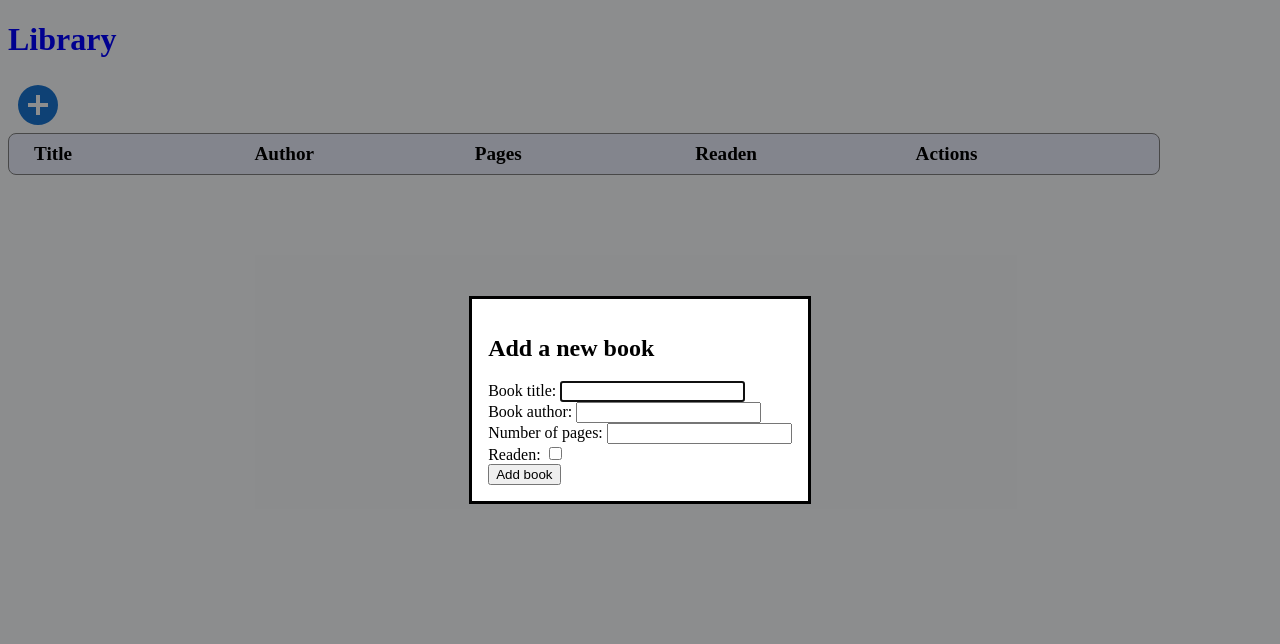
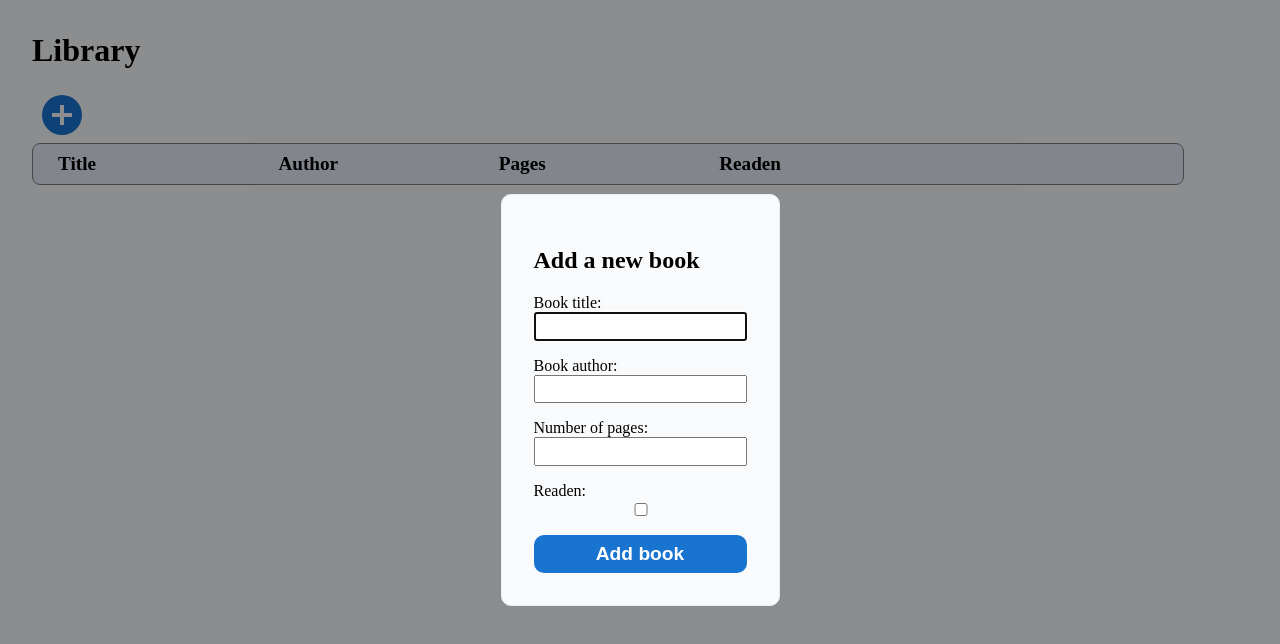
Before and after one commit to angelrcd/odin-library, a website: page index.html in a window 1280 px wide. Both pictures are taken after a click on the button "add new book button". Drawn offline with Linux system fonts and the light colour scheme.

Commit message:
Improve style

```diff
--- a/index.html
+++ b/index.html
@@ -19,7 +19,7 @@
           <th>Author</th>
           <th>Pages</th>
           <th>Readen</th>
-          <th>Actions</th>
+          <th></th>
         </tr>
       </thead>
       <tbody></tbody>
--- a/style.css
+++ b/style.css
@@ -1,5 +1,6 @@
 body {
   background-color: #f8fafc;
+  margin: 2rem;
 }
 
 ::backdrop {
@@ -9,6 +10,7 @@ body {
 .add-book-button {
   border: none;
   background: none;
+  transition: all 0.2s;
 }
 
 .add-book-button:hover {
@@ -48,6 +50,20 @@ tbody td {
 tbody td:last-child {
   display: flex;
   gap: 10px;
+  justify-content: end;
+}
+
+tbody td:last-child button{
+  border: none;
+  border-radius: 10px;
+  color: white;
+  background: #1974D0;
+  font-weight: 600;
+  padding: 0.4rem;
+}
+
+tbody td:last-child button:hover{
+  background: #175da3;
 }
 
 table {
@@ -55,6 +71,36 @@ table {
   border-collapse: collapse;
 }
 
-h1 {
-  color: blue;
+/* modal */
+dialog {
+  background: #f8fafc;
+  border: 1px solid #E9EDFB;
+  border-radius: 10px;
+  padding: 2em;
 }
+
+form.submit-new-book .input-row{
+  display: flex;
+  flex-direction: column;
+  margin-bottom: 1rem;
+}
+
+form.submit-new-book input {
+  padding: 0.3rem 1rem;
+}
+
+form.submit-new-book button {
+  width: 100%;
+  margin: 0 auto;
+  border: none;
+  border-radius: 10px;
+  color: white;
+  background: #1974D0;
+  font-size: 1.2rem;
+  font-weight: 600;
+  padding: 0.5rem;
+}
+
+form.submit-new-book button:hover {
+  background: #175da3;
+}
```
